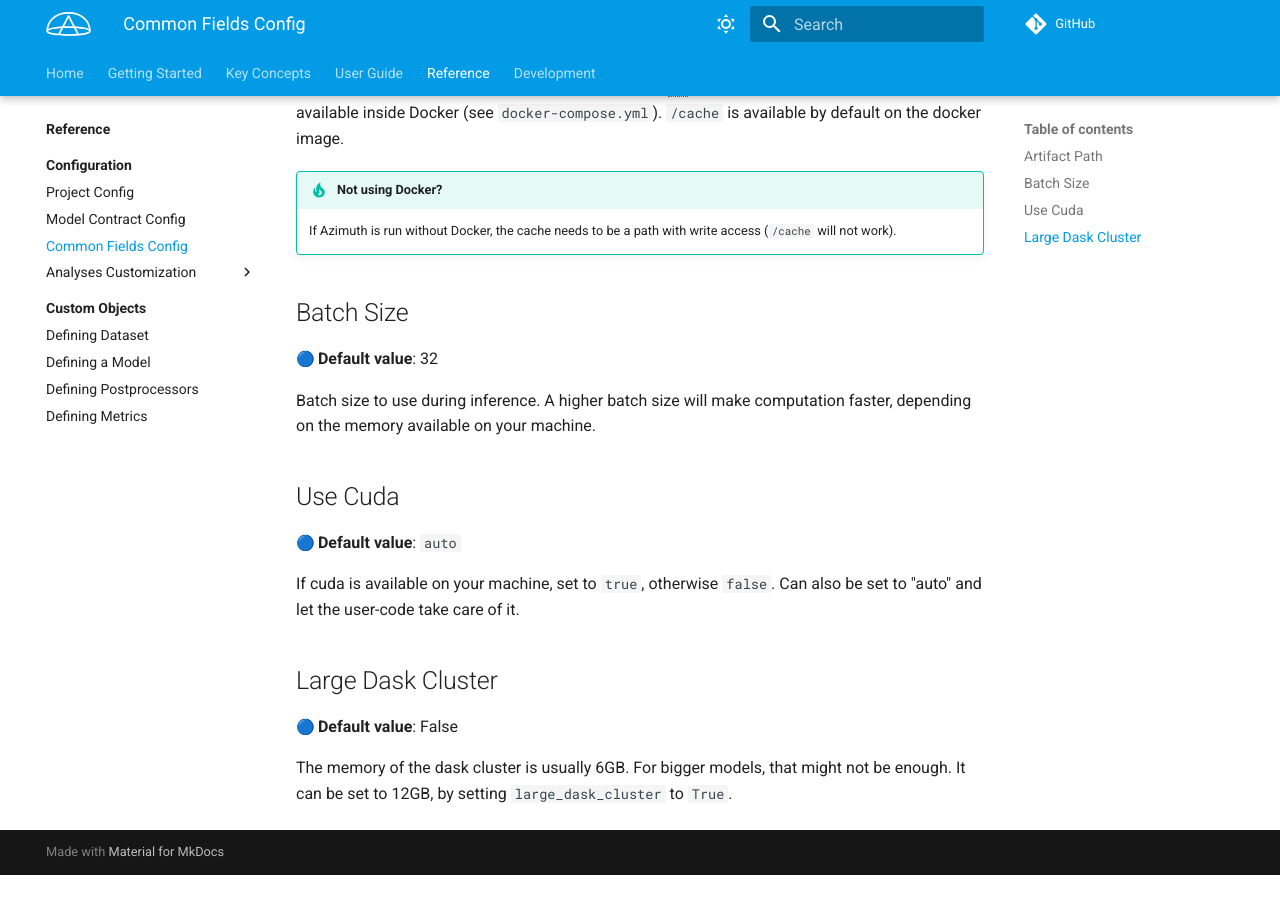
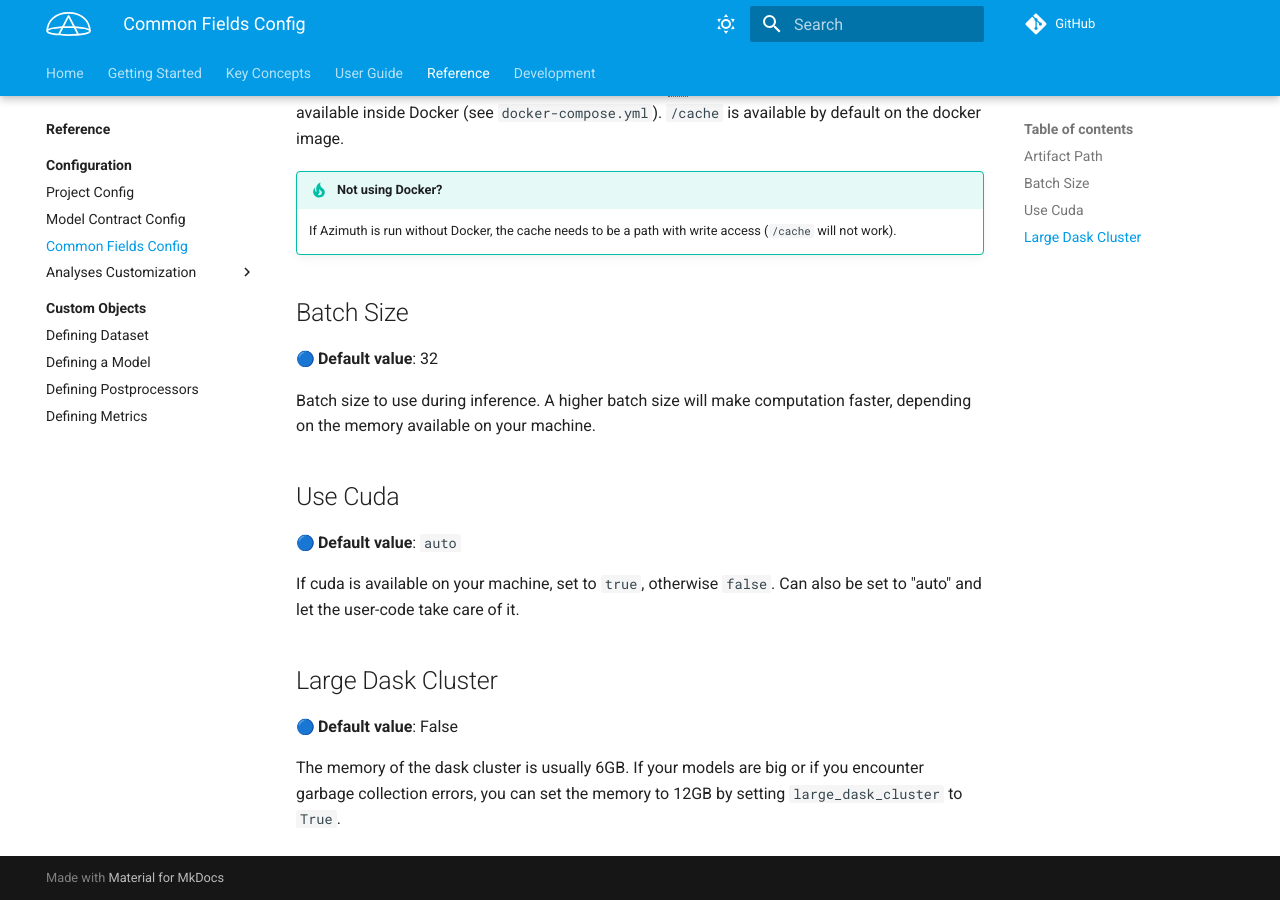
Before and after one commit to ServiceNow/azimuth, an MkDocs documentation site: the page built from docs/docs/reference/configuration/common.md, in a window 1280 px wide and 900 px high, scrolled down 503 px. Built offline with MkDocs 1.6.1 and Material for MkDocs 9.7.7, drawn with Linux system fonts in a browser that asks for light colours; emoji names are drawn with the system emoji font; comment, search, counter and statistics services are not loaded; the version menu is left out; before the commit the page ends 1378 px from its top, so only the background shows below that.

Commit message:
Apply suggestions from code review

```diff
--- a/docs/docs/reference/configuration/common.md
+++ b/docs/docs/reference/configuration/common.md
@@ -53,6 +53,6 @@ and let the user-code take care of it.
 
 :blue_circle: **Default value**: False
 
-The memory of the dask cluster is usually 6GB. For bigger models, that might not be enough. It can be set to 12GB, by setting `large_dask_cluster` to `True`.
+The memory of the dask cluster is usually 6GB. If your models are big or if you encounter garbage collection errors,  you can set the memory to 12GB by setting `large_dask_cluster` to `True`.
 
 --8<-- "includes/abbreviations.md"
```
